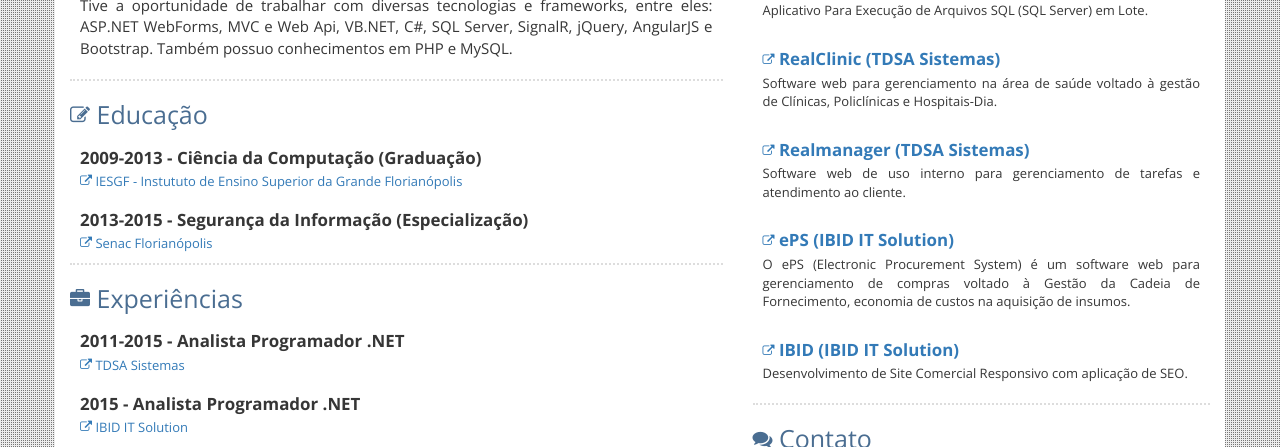
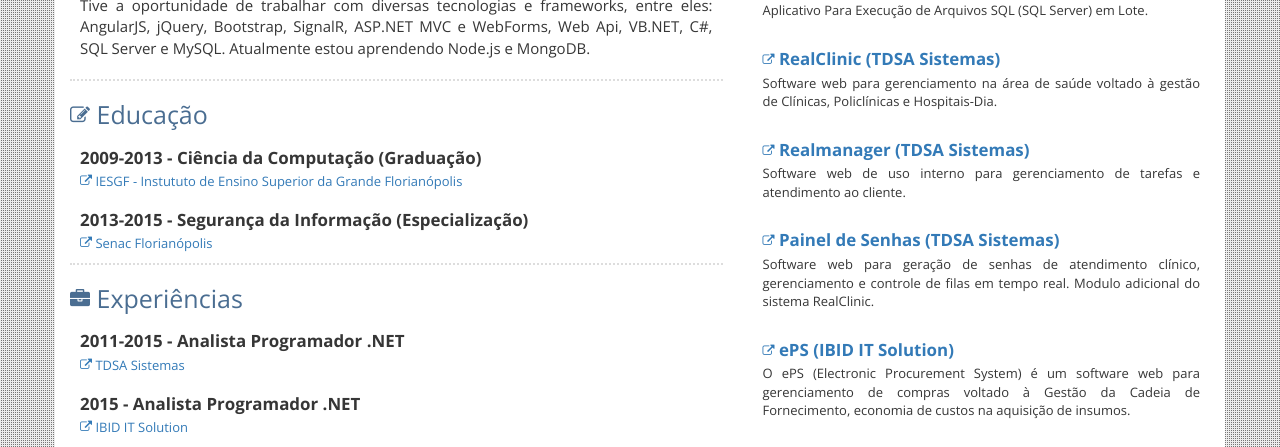
Before and after one commit to VanderleiDenir/vanderleidenir.github.io, a plain HTML site: page index.html in a window 1280 px wide. Shown: the part 353-800 px from the top of the page. Drawn offline with nearby package versions, Linux system fonts and the light colour scheme; files whose address does not match are found by name.

Commit message:
Update index.html

```diff
--- a/index.html
+++ b/index.html
@@ -72,7 +72,7 @@
                     <div class="description" style="font-size: 15px" itemprop="description">
                         <p>Entusiasta Javascript. Atuo com desenvolvimento Web desde 2011.</p>
                         <p>Meu foco é desenvolver aplicações seguras, com performance otimizada e design responsivo, da maneira mais objetiva possível e intuitiva aos usuários.</p>
-                        <p>Tive a oportunidade de trabalhar com diversas tecnologias e frameworks, entre eles: ASP.NET WebForms, MVC e Web Api, VB.NET, C#, SQL Server, SignalR, jQuery, AngularJS e Bootstrap. Também possuo conhecimentos em PHP e MySQL.</p>
+                        <p>Tive a oportunidade de trabalhar com diversas tecnologias e frameworks, entre eles: AngularJS, jQuery, Bootstrap, SignalR, ASP.NET MVC e WebForms, Web Api, VB.NET, C#, SQL Server e MySQL. Atualmente estou aprendendo Node.js e MongoDB.</p>
                     </div>
                 </div>
                 <div id="education" class="box">
@@ -133,6 +133,10 @@
                         <p>Software web de uso interno para gerenciamento de tarefas e atendimento ao cliente.</p>
                     </div>
                     <div class="description clearfix">
+                        <h3><a href="http://tdsa.com.br/wp/realclinic/?id=3#painel" target="_blank"><i class="icon-external-link"></i>&nbsp;Painel de Senhas (TDSA Sistemas)</a></h3>
+                        <p>Software web para geração de senhas de atendimento clínico, gerenciamento e controle de filas em tempo real. Modulo adicional do sistema RealClinic.</p>
+                    </div>
+                    <div class="description clearfix">
                         <h3><a href="http://ibid.com.br" target="_blank"><i class="icon-external-link"></i>&nbsp;ePS (IBID IT Solution)</a></h3>
                         <p>O ePS (Electronic Procurement System) é um software web para gerenciamento de compras voltado à Gestão da Cadeia de Fornecimento, economia de custos na aquisição de insumos.</p>
                     </div>
```
